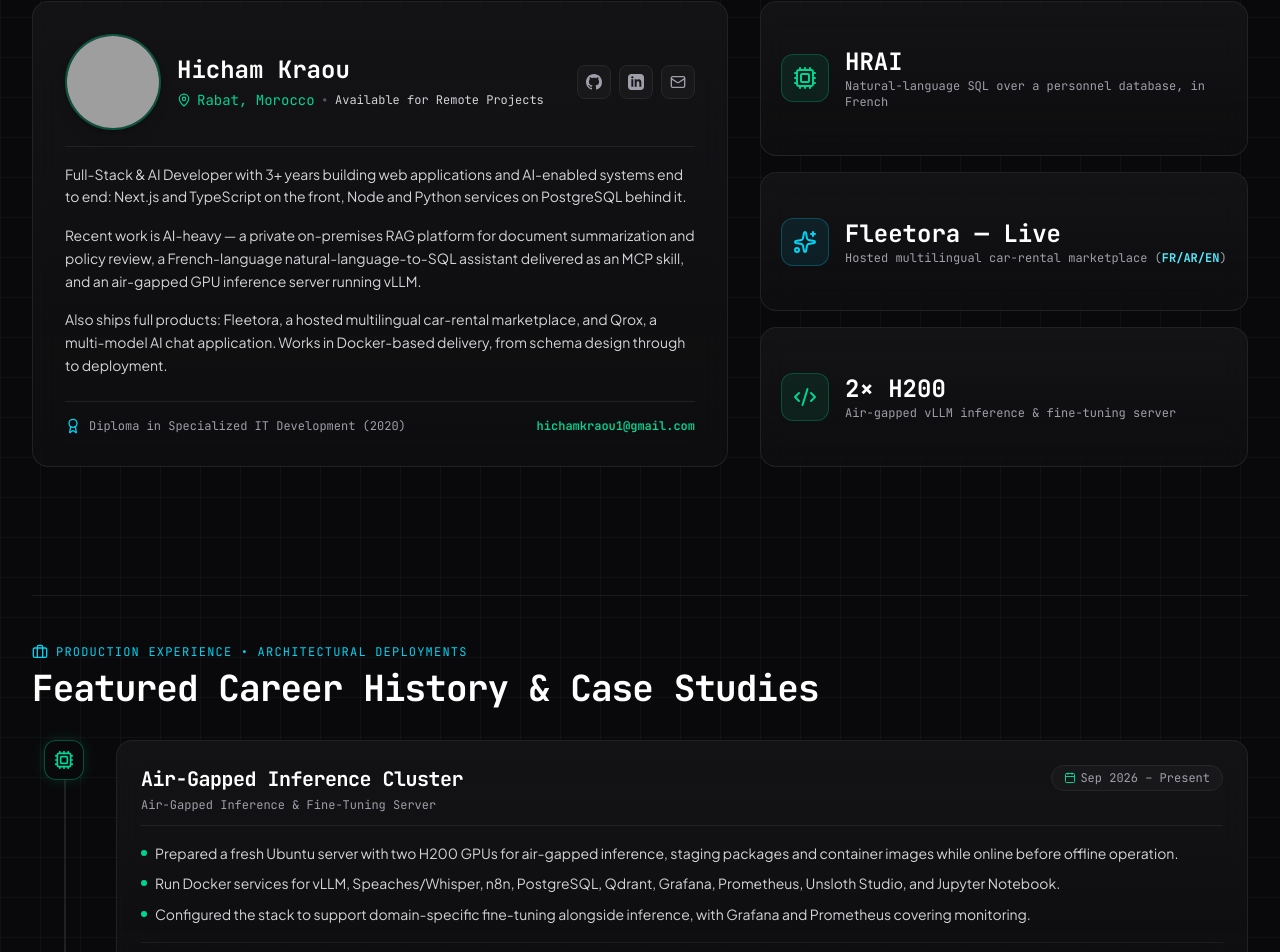
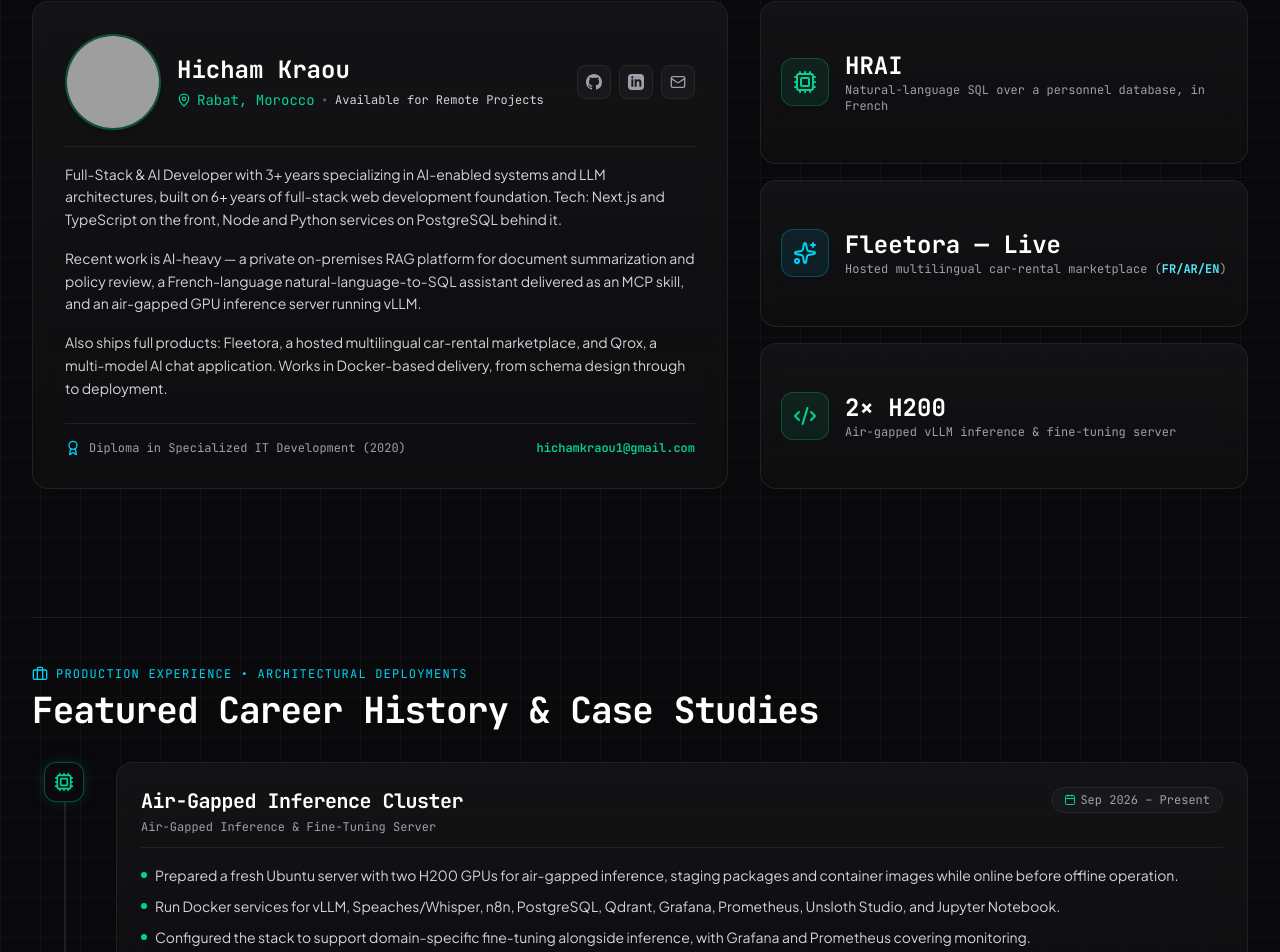
Before and after one commit to oxcodexo/portfolio, a Next.js app: page / in a window 1280 px wide. Shown: the part 1423-2375 px from the top of the page. Built offline with nearby package versions, Linux system fonts and the light colour scheme; grey boxes are pictures that could not be loaded.

Commit message:
update: sync experience framing — 6+ years full-stack, 3+ years AI specialization
- Updated AboutSection bio to reflect 6+ years full-stack foundation
- Emphasizes 3+ years AI-specific specialization
- Aligns portfolio with updated resume.yaml and USER.md

```diff
--- a/src/components/home/AboutSection.tsx
+++ b/src/components/home/AboutSection.tsx
@@ -89,7 +89,7 @@ export function AboutSection() {
 
             <div className="space-y-4 text-sm text-zinc-300 font-sans leading-relaxed">
               <p>
-                Full-Stack &amp; AI Developer with 3+ years building web applications and AI-enabled systems end to end: Next.js and TypeScript on the front, Node and Python services on PostgreSQL behind it.
+                Full-Stack &amp; AI Developer with 3+ years specializing in AI-enabled systems and LLM architectures, built on 6+ years of full-stack web development foundation. Tech: Next.js and TypeScript on the front, Node and Python services on PostgreSQL behind it.
               </p>
               <p>
                 Recent work is AI-heavy — a private on-premises RAG platform for document summarization and policy review, a French-language natural-language-to-SQL assistant delivered as an MCP skill, and an air-gapped GPU inference server running vLLM.
```
